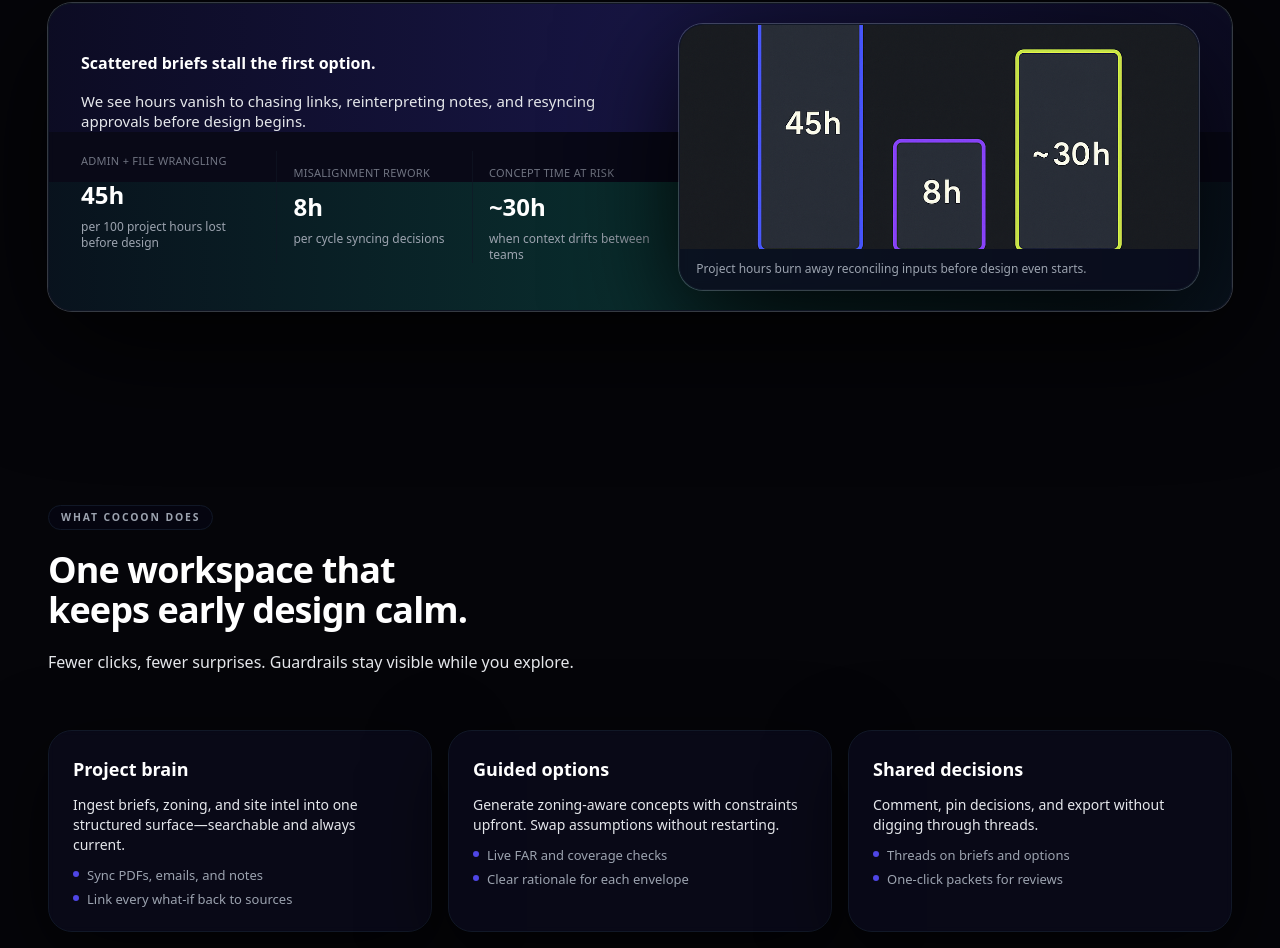
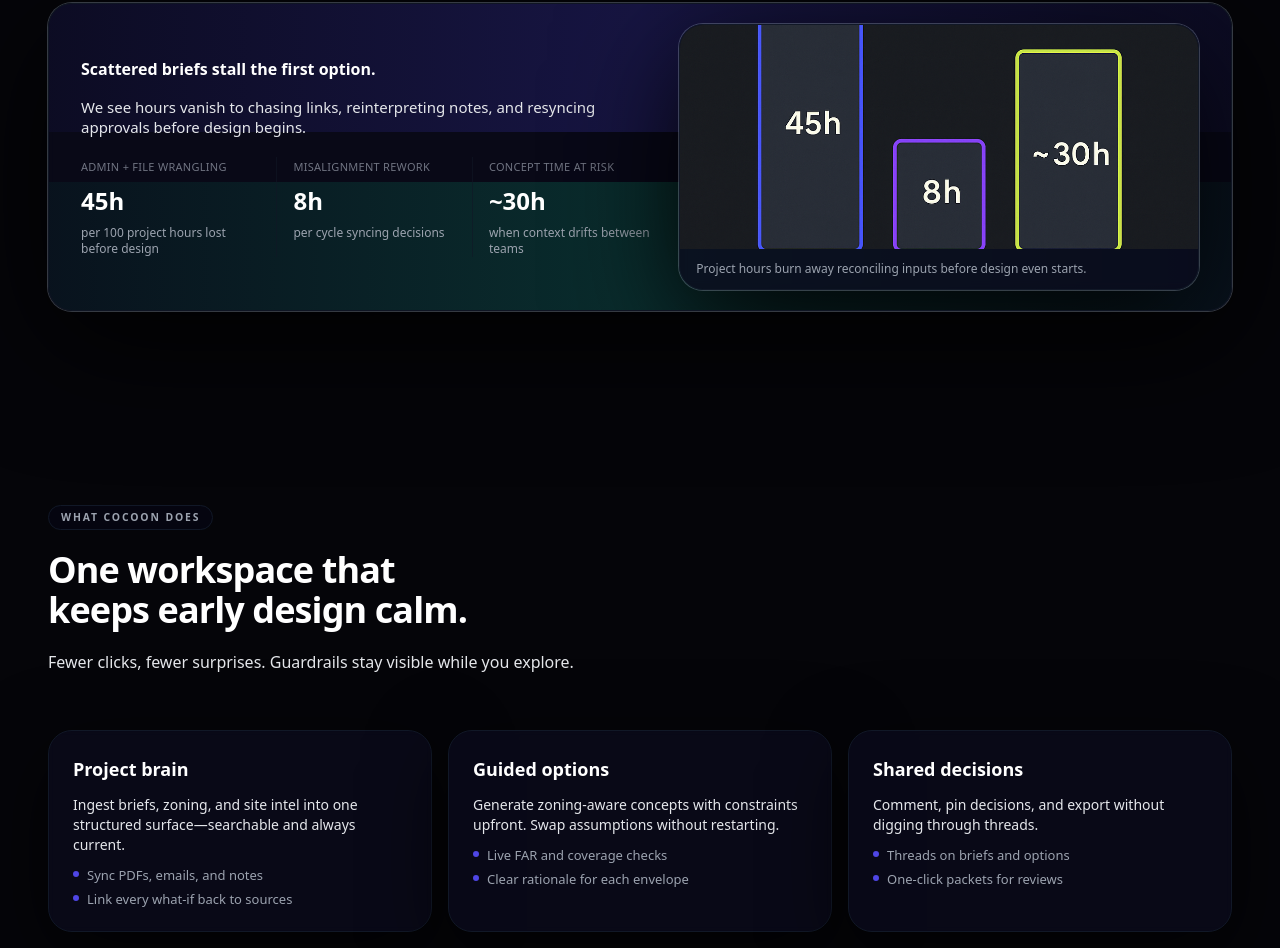
Before and after one commit to cocoonlab/cocoonlab-site, a Next.js app: page / in a window 1280 px wide. Shown: the part 1571-2519 px from the top of the page. Built offline with nearby package versions, Linux system fonts and the light colour scheme; no server answers.

Commit message:
Adjust metric strip alignment

```diff
--- a/components/home/MetricsStrip.tsx
+++ b/components/home/MetricsStrip.tsx
@@ -59,7 +59,7 @@ export function MetricsStrip({ className }: MetricsStripProps) {
             {metrics.map((m) => (
               <div
                 key={m.label}
-                className="flex flex-col gap-2 border-t border-border-subtle/60 pt-3 first:border-none first:pt-0 sm:border-t-0 sm:border-l sm:pl-4 sm:first:border-none sm:first:pl-0"
+                className="flex flex-col gap-2 border-t border-border-subtle/60 pt-3 first:border-none first:pt-0 sm:border-t-0 sm:border-l sm:pl-4 sm:pt-0 sm:first:border-none sm:first:pl-0"
               >
                 <p className="text-[11px] uppercase tracking-wide text-text-muted/70">{m.label}</p>
                 <p className="text-2xl font-semibold text-white">{m.value}</p>
```
